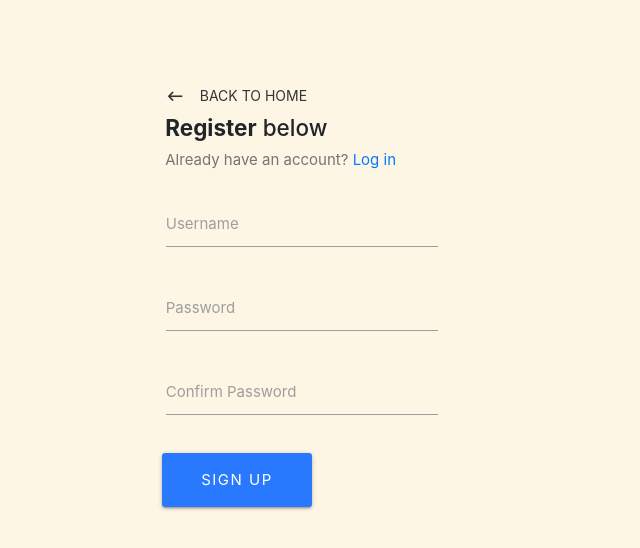
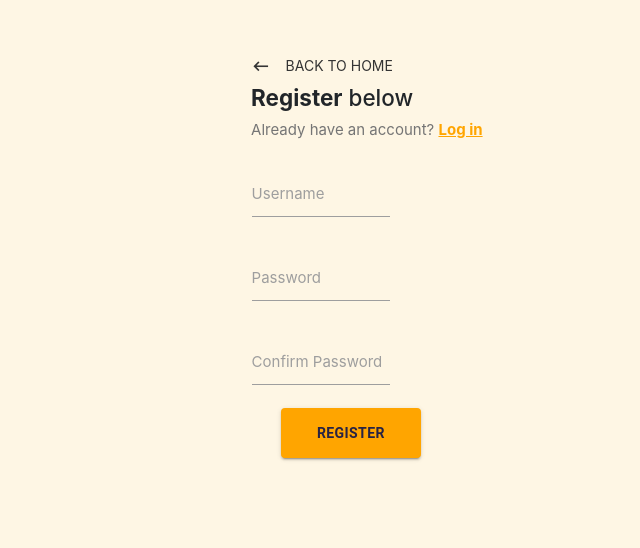
Before and after one commit to OstronKim/strava-tracker, a React (Create React App) app in the folder client/: page /register in a window 1280 px wide. Shown: the part 102-650 px from the top of the page, without its empty margins (318-958 px from the left). Built offline with nearby package versions, Linux system fonts and the light colour scheme.

Commit message:
Fix login and register styling

```diff
--- a/client/src/components/auth/Login.js
+++ b/client/src/components/auth/Login.js
@@ -4,8 +4,7 @@ import PropTypes from "prop-types";
 import { connect } from "react-redux";
 import { loginUser } from "../../actions/authActions";
 import classnames from "classnames";
-
-import "../styles/style.scss";
+import Button from "@mui/material/Button";
 
 class Login extends Component {
   constructor() {
@@ -53,9 +52,9 @@ class Login extends Component {
     const errors = this.state.errors;
 
     return (
-      <div className="container">
+      <div className="login-container">
         <div style={{ marginTop: "10rem" }} className="row">
-          <div className="col s8 offset-s4">
+          <div className="col s8 offset-s5">
             <Link
               to="/"
               className="btn-flat waves-effect"
@@ -69,11 +68,21 @@ class Login extends Component {
                 <b>Login</b> below
               </h4>
               <p className="grey-text text-darken-1">
-                Don't have an account? <Link to="/register">Register</Link>
+                Don't have an account?{" "}
+                <Link
+                  to="/register"
+                  style={{
+                    color: "orange",
+                    fontWeight: "bold",
+                    textDecoration: "underline",
+                  }}
+                >
+                  Register
+                </Link>
               </p>
             </div>
             <form noValidate onSubmit={this.onSubmit}>
-              <div className="col s12">
+              <div className="col s7">
                 <div className="input-field col s5">
                   <input
                     onChange={this.onChange}
@@ -92,7 +101,7 @@ class Login extends Component {
                   </span>
                 </div>
               </div>
-              <div className="col s12">
+              <div className="col s7">
                 <div className="input-field col s5">
                   <label htmlFor="password">Password</label>
                   <input
@@ -111,21 +120,24 @@ class Login extends Component {
                   </span>
                 </div>
               </div>
-              <div className="col s12" style={{ paddingLeft: "11.250px" }}>
-                <button
-                  style={{
-                    color: "white",
-                    width: "150px",
-                    borderRadius: "3px",
-                    letterSpacing: "1.5px",
-                    marginTop: "1rem",
-                    marginLeft: "0.5rem",
+              <div className="col s7" style={{ paddingLeft: "11.250px" }}>
+                <Button
+                  variant="contained"
+                  size="large"
+                  sx={{
+                    width: "140px",
+                    height: "50px",
+                    marginLeft: "10%",
+                    backgroundColor: "orange",
+                    color: "#272343",
+                    fontWeight: "bold",
+                    ":hover": {
+                      bgcolor: "orange",
+                    },
                   }}
-                  type="submit"
-                  className="btn btn-large waves-effect waves-light hoverable blue accent-3"
                 >
                   Login
-                </button>
+                </Button>
               </div>
             </form>
           </div>
--- a/client/src/components/auth/Register.js
+++ b/client/src/components/auth/Register.js
@@ -4,6 +4,7 @@ import { connect } from "react-redux";
 import PropTypes from "prop-types";
 import { registerUser } from "../../actions/authActions";
 import classnames from "classnames";
+import Button from "@mui/material/Button";
 
 class Register extends Component {
   constructor() {
@@ -51,9 +52,9 @@ class Register extends Component {
     const errors = this.state.errors;
 
     return (
-      <div className="container">
+      <div className="register-container">
         <div className="row" style={{ marginTop: "10rem" }}>
-          <div className="col s8 offset-s4">
+          <div className="col s8 offset-s5">
             <Link
               to="/"
               className="btn-flat waves-effect"
@@ -67,11 +68,21 @@ class Register extends Component {
                 <b>Register</b> below
               </h4>
               <p className="grey-text text-darken-1">
-                Already have an account? <Link to="/login">Log in</Link>
+                Already have an account?{" "}
+                <Link
+                  to="/login"
+                  style={{
+                    color: "orange",
+                    fontWeight: "bold",
+                    textDecoration: "underline",
+                  }}
+                >
+                  Log in
+                </Link>
               </p>
             </div>
             <form noValidate onSubmit={this.onSubmit}>
-              <div className="col s12">
+              <div className="col s7">
                 <div className="input-field col s5">
                   <label htmlFor="username">Username</label>
                   <input
@@ -87,7 +98,7 @@ class Register extends Component {
                   <span className="red-text">{errors.username}</span>
                 </div>
               </div>
-              <div className="col s12">
+              <div className="col s7">
                 <div className="input-field col s5">
                   <input
                     onChange={this.onChange}
@@ -103,7 +114,7 @@ class Register extends Component {
                   <span className="red-text">{errors.password}</span>
                 </div>
               </div>
-              <div className="col s12">
+              <div className="col s7">
                 <div className="input-field col s5">
                   <input
                     onChange={this.onChange}
@@ -120,20 +131,23 @@ class Register extends Component {
                 </div>
               </div>
               <div className="col s12" style={{ paddingLeft: "11.250px" }}>
-                <button
-                  style={{
-                    color: "white",
-                    width: "150px",
-                    borderRadius: "3px",
-                    letterSpacing: "1.5px",
-                    marginTop: "1rem",
-                    marginLeft: "0.5rem",
+                <Button
+                  variant="contained"
+                  size="large"
+                  sx={{
+                    width: "140px",
+                    height: "50px",
+                    marginLeft: "6%",
+                    backgroundColor: "orange",
+                    color: "#272343",
+                    fontWeight: "bold",
+                    ":hover": {
+                      bgcolor: "orange",
+                    },
                   }}
-                  type="submit"
-                  className="btn btn-large waves-effect waves-light hoverable blue accent-3"
                 >
-                  Sign up
-                </button>
+                  Register
+                </Button>
               </div>
             </form>
           </div>
```
